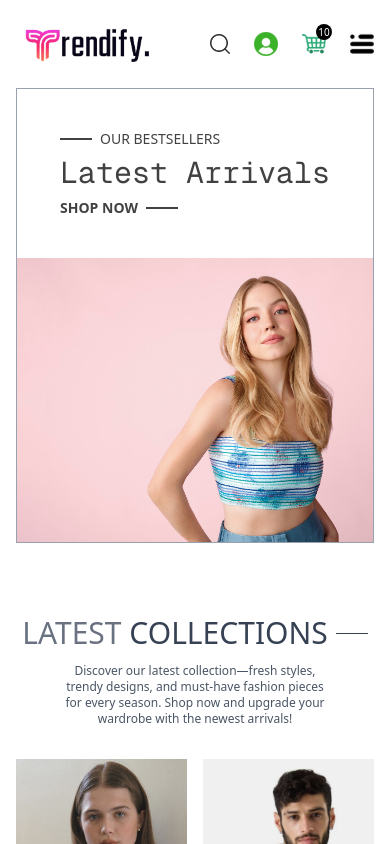
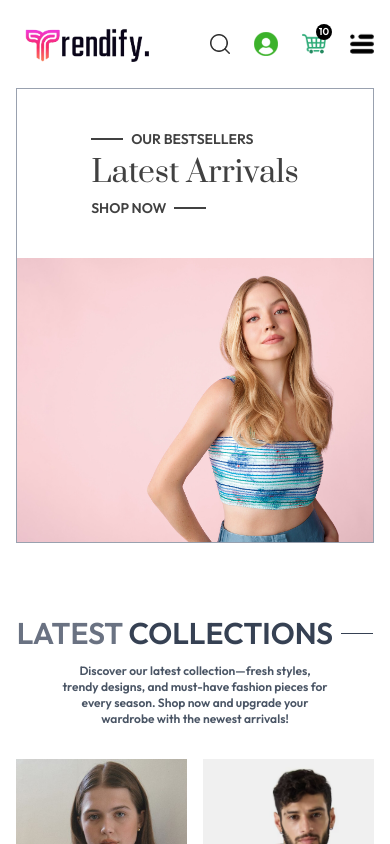
Before and after one commit to Shreey001/Trendify-Fashion-Ecommerce-Site, a React (Vite) app in the folder frontend/: page / in a window 390 px wide. Shown: the top 844 px of the page. Built offline with nearby package versions, Linux system fonts and the light colour scheme.

Commit message:
update Hero component styles and enhance font imports in CSS

```diff
--- a/frontend/src/components/Hero.jsx
+++ b/frontend/src/components/Hero.jsx
@@ -12,9 +12,9 @@
                       <p className='font-medium text-sm md:text-base'>OUR BESTSELLERS</p>
 
                   </div>
-                  <h1 className='geist-mono text-3xl sm:py-3 lg:text-5xl leading-relaxed' >Latest Arrivals</h1>
+                  <h1 className='prata-regular   text-3xl sm:py-3 lg:text-5xl leading-relaxed' >Latest Arrivals</h1>
                   <div className='flex items-center gap-2'>
-                      <p className='font-semibold text-sm md:text-base'>SHOP NOW</p>
+                      <p className=' font-semibold text-sm md:text-base'>SHOP NOW</p>
                       <p className='w-8 md:w-11 h-[2px] bg-[#414141]' ></p>
                   </div>
               </div>
--- a/frontend/src/index.css
+++ b/frontend/src/index.css
@@ -1,19 +1,38 @@
-@import url('https://fonts.googleapis.com/css2?family=Geist+Mono:wght@100..900&family=Outfit:wght@100..900&display=swap');
+@import url('https://fonts.googleapis.com/css2?family=Bangers&family=Bebas+Neue&family=Geist+Mono:wght@100..900&family=Outfit:wght@600&family=Prata&display=swap');
 @import "tailwindcss";
 
 
 a.active hr{
 display: block;
 }
-/* *{
-font-family: Outfit;
-} */
+*{
+  font-family: Outfit;
+font-weight: 700;
+}
 .geist-mono {
     font-family: "Geist Mono", serif;
     font-optical-sizing: auto;
-    font-weight: 400; /* Replace with desired weight */
+    font-weight: 700; /* Replace with desired weight */
     font-style: normal;
   }
+
+  .bebas-neue-regular {
+    font-family: "Bebas Neue", serif;
+    font-weight: 400;
+    font-style: normal;
+  }
+  .bangers-regular {
+    font-family: "Bangers", serif;
+    font-weight: 400;
+    font-style: normal;
+  }
+  .prata-regular {
+    font-family: "Prata", serif;
+    font-weight: 400;
+    font-style: normal;
+  }
+
+
 
   @media (max-width: 640px) {
 a.active {
```
